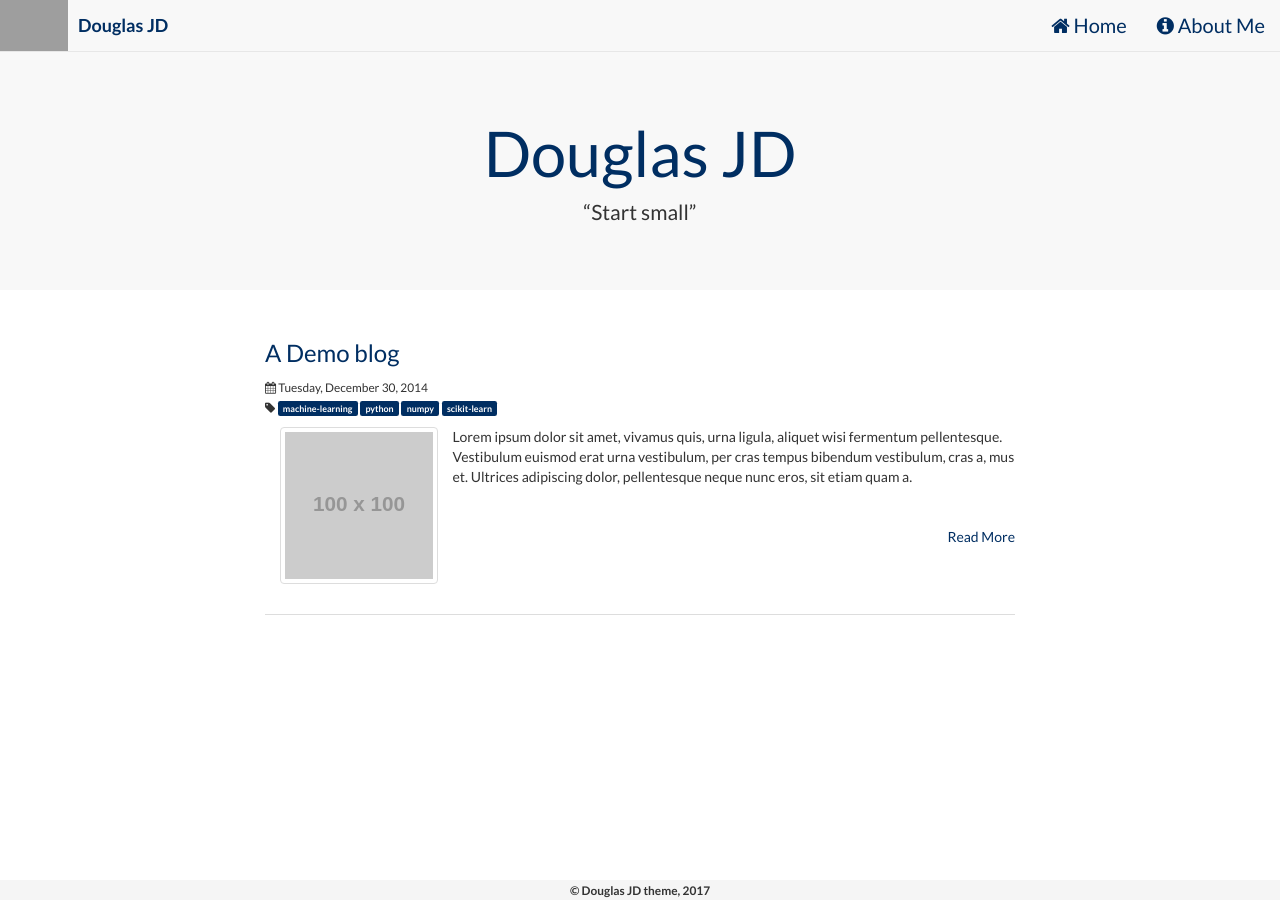
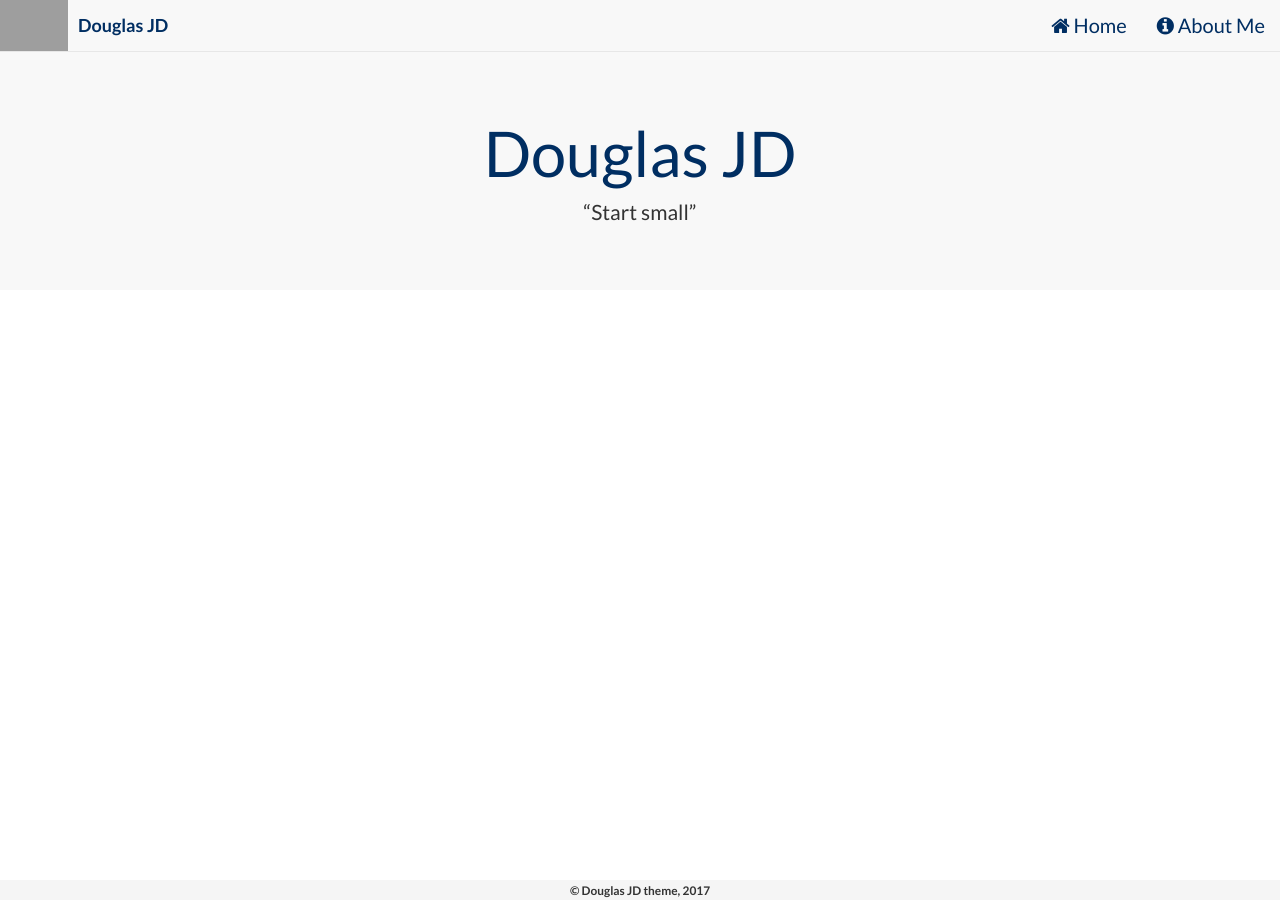
Before and after one commit to jd-xia/blog, a Jekyll site: the page built from index.html, in a window 1280 px wide. Built offline with Jekyll 4.4.1, drawn with Linux system fonts in a browser that asks for light colours; nearby versions of some CDN libraries; some of the changed lines change nothing that is shown; grey boxes are pictures that could not be loaded.

Commit message:
Update 2014-12-30-a-demo-blog.md

```diff
--- a/_posts/2014-12-30-a-demo-blog.md
+++ b/_posts/2014-12-30-a-demo-blog.md
@@ -1,16 +1,8 @@
 ---
 layout: post
 tags: machine-learning python numpy scikit-learn
-date: 2014-12-30 13:06
-thumbnail: http://placehold.it/100x100
-title: A Demo blog
-published: true
+date: '2014-12-30 13:06'
+thumbnail: 'http://placehold.it/100x100'
+title: How SSL works
+published: false
 ---
-
-Lorem ipsum dolor sit amet, vivamus quis, urna ligula, aliquet wisi fermentum pellentesque. Vestibulum euismod erat urna vestibulum, per cras tempus bibendum vestibulum, cras a, mus et. Ultrices adipiscing dolor, pellentesque neque nunc eros, sit etiam quam a.
-
-<!--more-->
-
-Lorem ipsum dolor sit amet, vivamus quis, urna ligula, aliquet wisi fermentum pellentesque. Vestibulum euismod erat urna vestibulum, per cras tempus bibendum vestibulum, cras a, mus et. Ultrices adipiscing dolor, pellentesque neque nunc eros, sit etiam quam a. Mattis magna sem sed faucibus, luctus nec egestas mauris et in est, quam libero, facilisis metus tempor dolor aenean, cursus eget venenatis faucibus lectus ante. Et ac qui et scelerisque ac, nulla in, rhoncus a imperdiet, dui ac eu euismod sed sit libero. Felis mauris quis magna felis inceptos, non magna praesent velit enim tellus et. Sed ultricies per ac ipsum pellentesque nascetur, scelerisque habitant eget cras, leo est donec. Repellat viverra pulvinar in, eros sed ipsum est, quis turpis ridiculus porttitor lectus est et, est dapibus arcu non mauris tellus. Consequat neque est donec omnis ut odio, semper a faucibus mus purus.
-
-Tortor a velit elementum, tortor condimentum lectus turpis faucibus, amet praesent id wisi, amet phasellus, scelerisque venenatis a sed massa vitae ac. Sed ridiculus, nec sed nulla. Ut volutpat mauris vestibulum sit risus, viverra at montes nec, luctus hendrerit lectus ipsum, mollis eleifend, ipsum dictumst turpis fringilla. Magna sunt at sed, bibendum risus ut dolorem ut nam sed, non et, integer eros non justo, nulla sed erat diam magna. Sed nulla massa pellentesque. Sed augue fames ut at amet, ultrices ante litora maecenas, quam nullam tristique aenean volutpat rutrum eget, suspendisse vestibulum vel, et massa commodo ante dolor.
```
